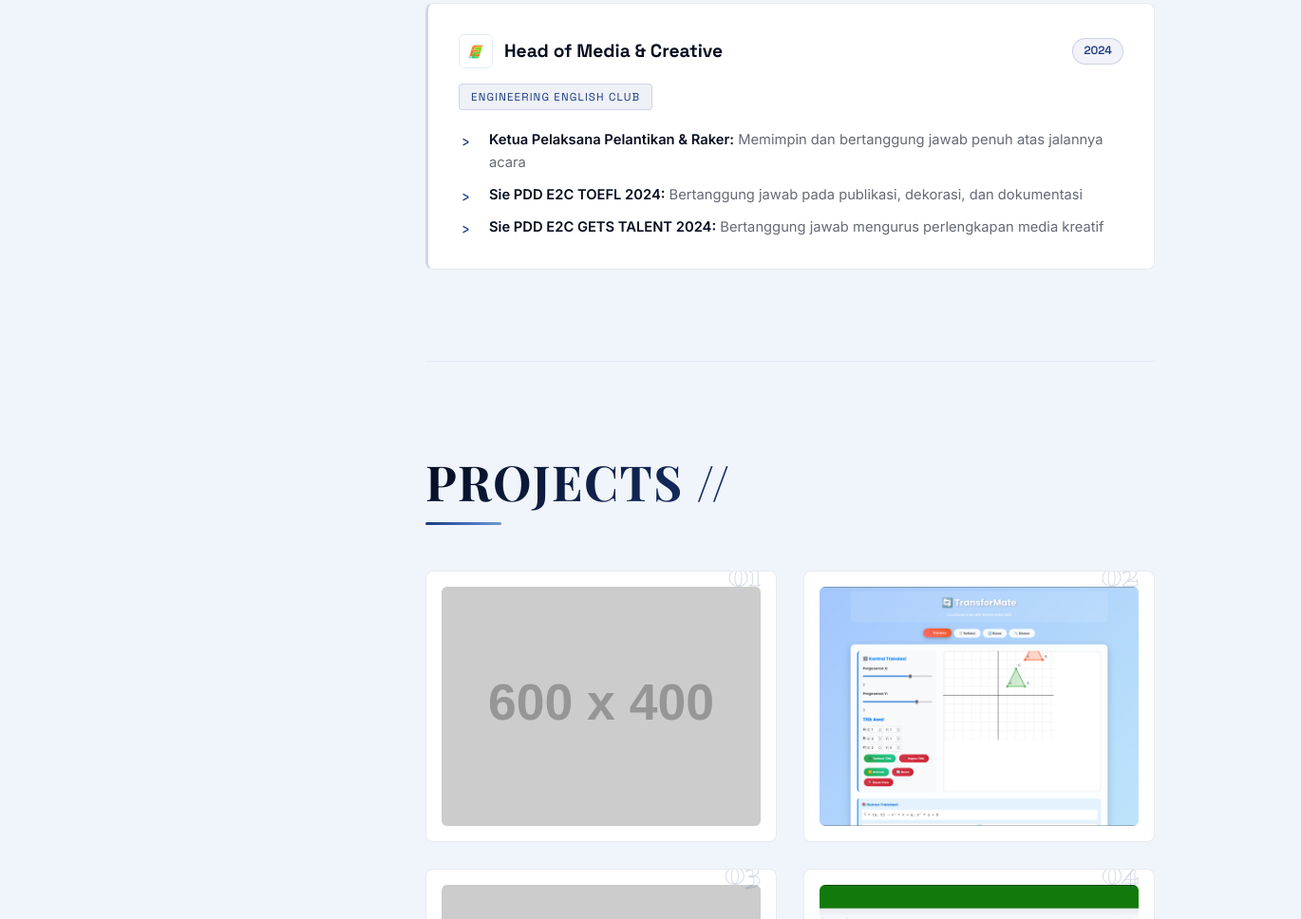
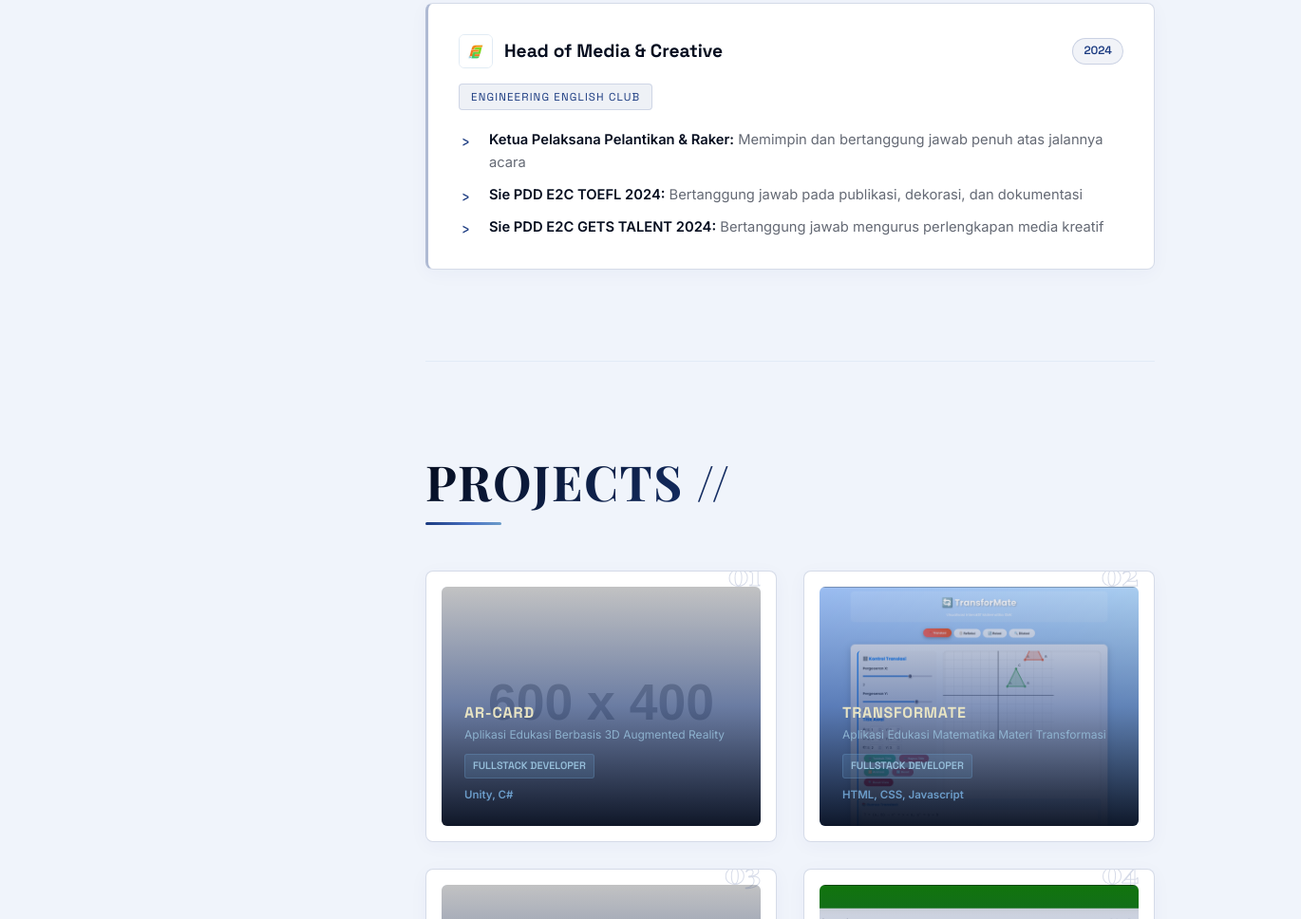
Before and after one commit to alif40550/portofolio-alifian, a website: page public/index.html in a window 1280 px wide. Shown: the part 2557-3525 px from the top of the page at 95% size, 1370 px wide, since content can reach past the window. Drawn offline with nearby package versions, Linux system fonts and the light colour scheme; placeholder pictures from the web are drawn by us; a web font is replaced by a local one.

Commit message:
feat: add local development server and refine project card UI styles and responsiveness

```diff
--- a/public/styles/style.css
+++ b/public/styles/style.css
@@ -83,6 +83,11 @@
   padding: 0;
 }
 
+html {
+  max-width: 100%;
+  overflow-x: hidden;
+}
+
 body {
   background-color: var(--color-bg);
   color: var(--color-text);
@@ -93,6 +98,7 @@ body {
   min-height: 100vh;
   transition: background-color 0.5s ease, color 0.5s ease;
   overflow-x: hidden;
+  max-width: 100%;
   position: relative;
 }
 
@@ -749,9 +755,9 @@ h1.heading1 {
 
 .experience.glass-card {
   padding: 2rem;
-  background: rgba(12, 26, 56, 0.6);
-  border: 1px solid rgba(107, 156, 201, 0.12);
-  border-left: 3px solid rgba(107, 156, 201, 0.2);
+  background: rgba(15, 32, 67, 0.75);
+  border: 1px solid rgba(107, 156, 201, 0.22);
+  border-left: 3px solid rgba(107, 156, 201, 0.35);
   backdrop-filter: blur(8px);
   transition: var(--transition-smooth);
 }
@@ -865,8 +871,8 @@ h1.heading1 {
 
 .project.glass-card {
   position: relative;
-  background: rgba(12, 26, 56, 0.5);
-  border: 1px solid rgba(107, 156, 201, 0.12);
+  background: rgba(15, 32, 67, 0.7);
+  border: 1px solid rgba(107, 156, 201, 0.2);
   padding: 1rem;
   transition: var(--transition-smooth);
   display: block;
@@ -918,26 +924,33 @@ h1.heading1 {
   inset: 0;
   background: linear-gradient(
     to top,
-    rgba(5, 13, 31, 0.96) 0%,
-    rgba(26, 58, 128, 0.7) 50%,
-    rgba(5, 13, 31, 0.1) 100%
+    rgba(5, 13, 31, 0.95) 0%,
+    rgba(26, 58, 128, 0.55) 50%,
+    rgba(5, 13, 31, 0.05) 100%
   );
   display: flex;
   flex-direction: column;
   justify-content: flex-end;
   padding: 1.5rem;
-  opacity: 0;
+  opacity: 1;
+  backdrop-filter: none;
+  -webkit-backdrop-filter: none;
+  transition: var(--transition-smooth);
+}
+
+.project.glass-card:hover .project-image-wrapper img {
+  transform: scale(1.06);
+}
+
+.project.glass-card:hover .project-overlay {
+  background: linear-gradient(
+    to top,
+    rgba(5, 13, 31, 0.98) 0%,
+    rgba(26, 58, 128, 0.8) 60%,
+    rgba(5, 13, 31, 0.2) 100%
+  );
   backdrop-filter: blur(6px);
   -webkit-backdrop-filter: blur(6px);
-  transition: var(--transition-smooth);
-}
-
-.project.glass-card:hover .project-image-wrapper img {
-  transform: scale(1.06);
-}
-
-.project.glass-card:hover .project-overlay {
-  opacity: 1;
 }
 
 .project-title {
@@ -946,8 +959,8 @@ h1.heading1 {
   font-weight: 700;
   color: var(--cream-100);
   margin-bottom: 0.25rem;
-  transform: translateY(15px);
-  transition: transform 0.4s ease 0.05s;
+  transform: translateY(0);
+  transition: transform 0.4s ease;
   text-transform: uppercase;
   line-height: 1.3;
   letter-spacing: 0.05em;
@@ -958,8 +971,8 @@ h1.heading1 {
   font-size: 0.75rem;
   color: var(--blue-200);
   margin-bottom: 0.75rem;
-  transform: translateY(15px);
-  transition: transform 0.4s ease 0.1s;
+  transform: translateY(0);
+  transition: transform 0.4s ease;
   line-height: 1.4;
   opacity: 0.85;
 }
@@ -977,8 +990,8 @@ h1.heading1 {
   border-radius: 3px;
   align-self: flex-start;
   margin-bottom: 0.5rem;
-  transform: translateY(15px);
-  transition: transform 0.4s ease 0.15s;
+  transform: translateY(0);
+  transition: transform 0.4s ease;
 }
 
 .project-tech {
@@ -986,15 +999,15 @@ h1.heading1 {
   font-size: 0.72rem;
   font-weight: 600;
   color: var(--blue-300);
-  transform: translateY(15px);
-  transition: transform 0.4s ease 0.2s;
+  transform: translateY(0);
+  transition: transform 0.4s ease;
 }
 
 .project.glass-card:hover .project-title,
 .project.glass-card:hover .project-desc,
 .project.glass-card:hover .project-role,
 .project.glass-card:hover .project-tech {
-  transform: translateY(0);
+  transform: translateY(-2px);
 }
 
 /* --- ACHIEVEMENTS --- */
@@ -1978,8 +1991,9 @@ footer {
 /* Experience cards */
 [data-theme="light"] .experience.glass-card {
   background: #FFFFFF;
-  border-color: rgba(26, 58, 128, 0.1);
-  border-left-color: rgba(26, 58, 128, 0.2);
+  border-color: rgba(26, 58, 128, 0.18);
+  border-left-color: rgba(26, 58, 128, 0.35);
+  box-shadow: 0 4px 20px rgba(26, 58, 128, 0.04);
   backdrop-filter: none;
 }
 
@@ -2011,7 +2025,8 @@ footer {
 /* Project cards */
 [data-theme="light"] .project.glass-card {
   background: #FFFFFF;
-  border-color: rgba(26, 58, 128, 0.1);
+  border-color: rgba(26, 58, 128, 0.18);
+  box-shadow: 0 4px 20px rgba(26, 58, 128, 0.04);
   backdrop-filter: none;
 }
 
@@ -2300,7 +2315,8 @@ body.modal-open {
   display: grid;
   grid-template-columns: 1.2fr 1fr;
   width: 100%;
-  height: 100%;
+  flex: 1;
+  min-height: 0;
   overflow-y: auto;
 }
 
@@ -2729,7 +2745,6 @@ body.modal-open {
 @media screen and (max-width: 900px) {
   .project-modal-content {
     grid-template-columns: 1fr;
-    max-height: 80vh;
   }
 
   .project-modal-backdrop {
@@ -2753,10 +2768,20 @@ body.modal-open {
 
   .project-modal-card.glass-card {
     max-height: 95vh;
+    padding-top: 4.5rem;
+  }
+
+  .project-modal-close {
+    top: 1.25rem;
+    right: 1.25rem;
   }
 }
 
 @media screen and (max-width: 480px) {
+  .project-modal-card.glass-card {
+    padding-top: 3.5rem;
+  }
+
   .project-modal-left, .project-modal-right {
     padding: 1rem;
   }
```
Also changed, not shown: dev-server.js (added, +15 -0 lines).
